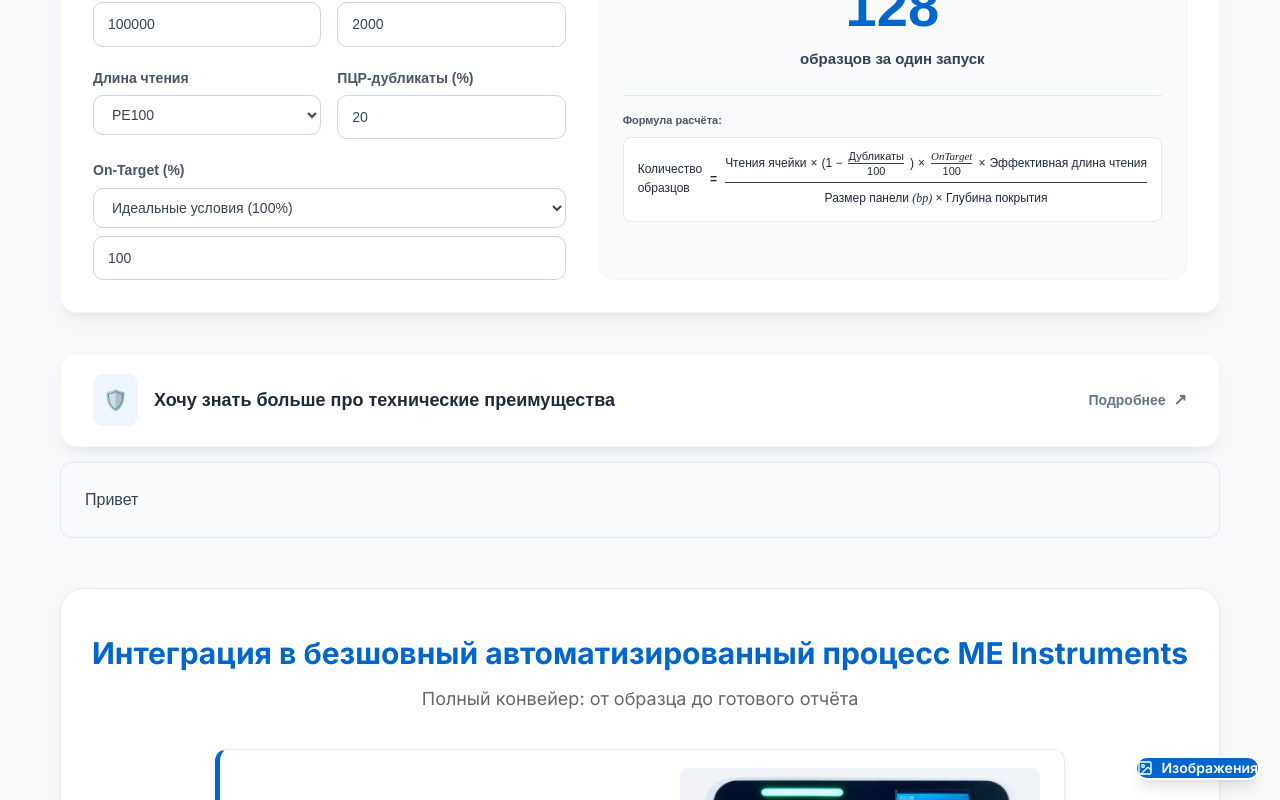
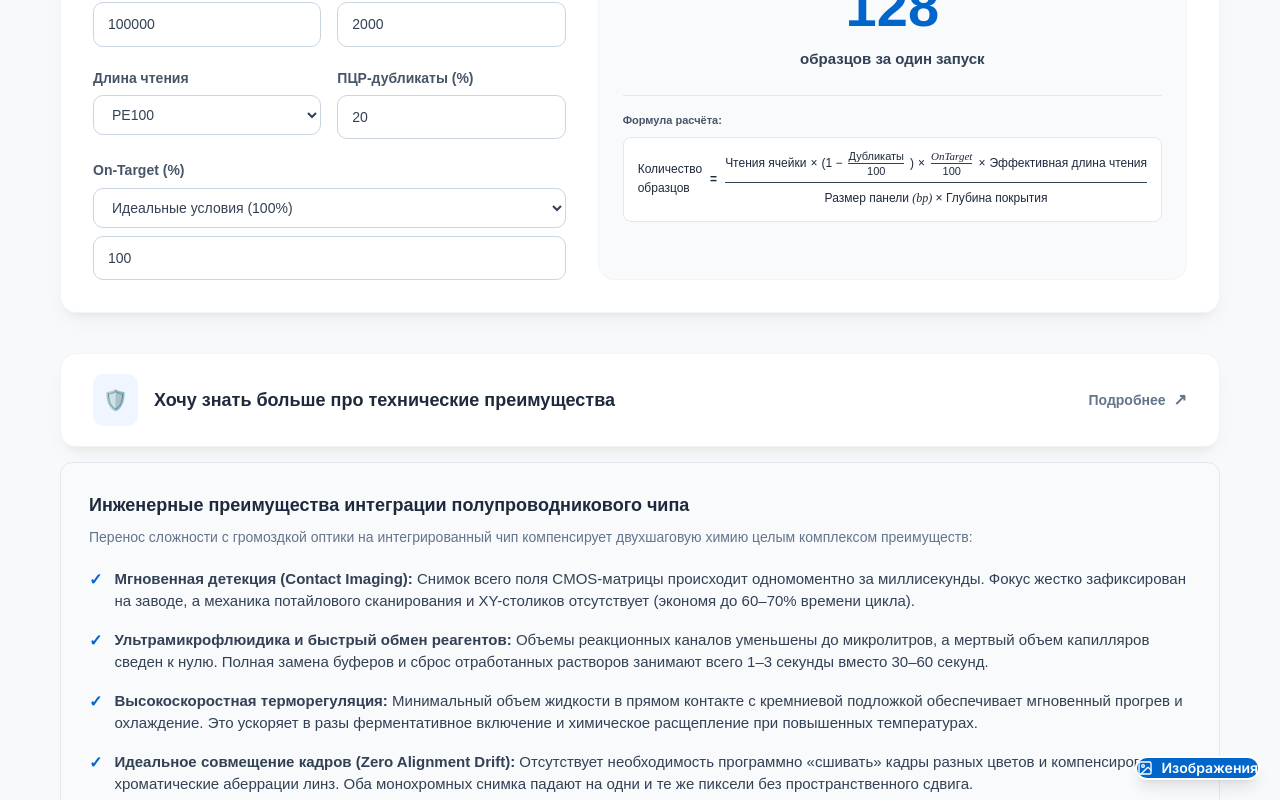
Before and after one commit to alexurpimenov-prog/ME-instruments, a React (Vite) app: page / in a window 1280 px wide. Both pictures are taken after a click on the button 640 px from the left and 4264 px from the top of the page. Shown: the part 3864-4664 px from the top of the page. Built offline with nearby package versions, Linux system fonts and the light colour scheme.

Commit message:
Update App.tsx

```diff
--- a/src/App.tsx
+++ b/src/App.tsx
@@ -79,45 +79,79 @@ export default function App() {
 
           <Calculator />
 
-                    {/* Кнопка переключает состояние true/false */}
+          {/* Кнопка переключает состояние true/false */}
           <ButtonCard onClick={() => setIsTechOpen(!isTechOpen)} />
 
-          {/* Раскрывающийся блок, который закроется при клике на сам текст */}
+          {/* Раскрывающийся блок с техническими преимуществами */}
           <div
             onClick={() => setIsTechOpen(false)}
             style={{
               width: '100%',
               boxSizing: 'border-box',
               fontFamily: 'sans-serif',
-              maxHeight: isTechOpen ? '300px' : '0px',
+              maxHeight: isTechOpen ? '800px' : '0px',
               opacity: isTechOpen ? 1 : 0,
               overflow: 'hidden',
-              transition: 'all 0.3s ease-in-out',
+              transition: 'all 0.4s ease-in-out',
               marginTop: isTechOpen ? '-25px' : '0px',
               marginBottom: isTechOpen ? '35px' : '0px',
               backgroundColor: '#f8fafc',
               borderRadius: '12px',
               border: isTechOpen ? '1px solid #e2e8f0' : '1px solid transparent',
-              padding: isTechOpen ? '24px' : '0px 24px',
+              padding: isTechOpen ? '28px' : '0px 28px',
               cursor: 'pointer'
             }}
             title="Кликните, чтобы свернуть"
           >
-            <p style={{
-              fontSize: '16px',
-              color: '#334155',
-              lineHeight: '1.6',
-              margin: 0
-            }}>
-              Привет
+            <h4 style={{ margin: '0 0 8px 0', fontSize: '18px', fontWeight: '700', color: '#1e293b' }}>
+              Инженерные преимущества интеграции полупроводникового чипа
+            </h4>
+            <p style={{ margin: '0 0 20px 0', fontSize: '14px', color: '#64748b', lineHeight: '1.4' }}>
+              Перенос сложности с громоздкой оптики на интегрированный чип компенсирует двухшаговую химию целым комплексом преимуществ:
+            </p>
+
+            <ul style={{ listStyle: 'none', padding: 0, margin: 0, display: 'flex', flexDirection: 'column', gap: '16px' }}>
+              <li style={{ display: 'flex', alignItems: 'flex-start', gap: '12px', fontSize: '15px', color: '#334155', lineHeight: '1.5' }}>
+                <span style={{ color: '#0066cc', fontWeight: 'bold', fontSize: '16px' }}>✓</span>
+                <div>
+                  <strong>Мгновенная детекция (Contact Imaging):</strong> Снимок всего поля CMOS-матрицы происходит одномоментно за миллисекунды. Фокус жестко зафиксирован на заводе, а механика потайлового сканирования и XY-столиков отсутствует (экономя до 60–70% времени цикла).
+                </div>
+              </li>
+              <li style={{ display: 'flex', alignItems: 'flex-start', gap: '12px', fontSize: '15px', color: '#334155', lineHeight: '1.5' }}>
+                <span style={{ color: '#0066cc', fontWeight: 'bold', fontSize: '16px' }}>✓</span>
+                <div>
+                  <strong>Ультрамикрофлюидика и быстрый обмен реагентов:</strong> Объемы реакционных каналов уменьшены до микролитров, а мертвый объем капилляров сведен к нулю. Полная замена буферов и сброс отработанных растворов занимают всего 1–3 секунды вместо 30–60 секунд.
+                </div>
+              </li>
+              <li style={{ display: 'flex', alignItems: 'flex-start', gap: '12px', fontSize: '15px', color: '#334155', lineHeight: '1.5' }}>
+                <span style={{ color: '#0066cc', fontWeight: 'bold', fontSize: '16px' }}>✓</span>
+                <div>
+                  <strong>Высокоскоростная терморегуляция:</strong> Минимальный объем жидкости в прямом контакте с кремниевой подложкой обеспечивает мгновенный прогрев и охлаждение. Это ускоряет в разы ферментативное включение и химическое расщепление при повышенных температурах.
+                </div>
+              </li>
+              <li style={{ display: 'flex', alignItems: 'flex-start', gap: '12px', fontSize: '15px', color: '#334155', lineHeight: '1.5' }}>
+                <span style={{ color: '#0066cc', fontWeight: 'bold', fontSize: '16px' }}>✓</span>
+                <div>
+                  <strong>Идеальное совмещение кадров (Zero Alignment Drift):</strong> Отсутствует необходимость программно «сшивать» кадры разных цветов и компенсировать хроматические аберрации линз. Оба монохромных снимка падают на одни и те же пиксели без пространственного сдвига.
+                </div>
+              </li>
+              <li style={{ display: 'flex', alignItems: 'flex-start', gap: '12px', fontSize: '15px', color: '#334155', lineHeight: '1.5' }}>
+                <span style={{ color: '#0066cc', fontWeight: 'bold', fontSize: '16px' }}>✓</span>
+                <div>
+                  <strong>Высокий коэффициент собираемости света (SNR):</strong> Флуоресцентное свечение попадает на матрицу напрямую через тончайший слой. Свет не теряется (до 40–60% фотонов) в воздухе, объективах, дихроичных зеркалах и эмиссионных фильтрах классических систем.
+                </div>
+              </li>
+            </ul>
+
+            <p style={{ margin: '20px 0 0 0', fontSize: '13px', color: '#94a3b8', fontStyle: 'italic', textAlign: 'right' }}>
+              Нажмите в любое место блока, чтобы свернуть его
             </p>
           </div>
 
-
           <ProcessFlow
-          steps={PROCESS_STEPS}
-          imageOverrides={imageOverrides}
-          onImageUploaded={handleImageUploaded}
+            steps={PROCESS_STEPS}
+            imageOverrides={imageOverrides}
+            onImageUploaded={handleImageUploaded}
           />
 
           {/* Regulatory & RU Disclaimer */}
```
